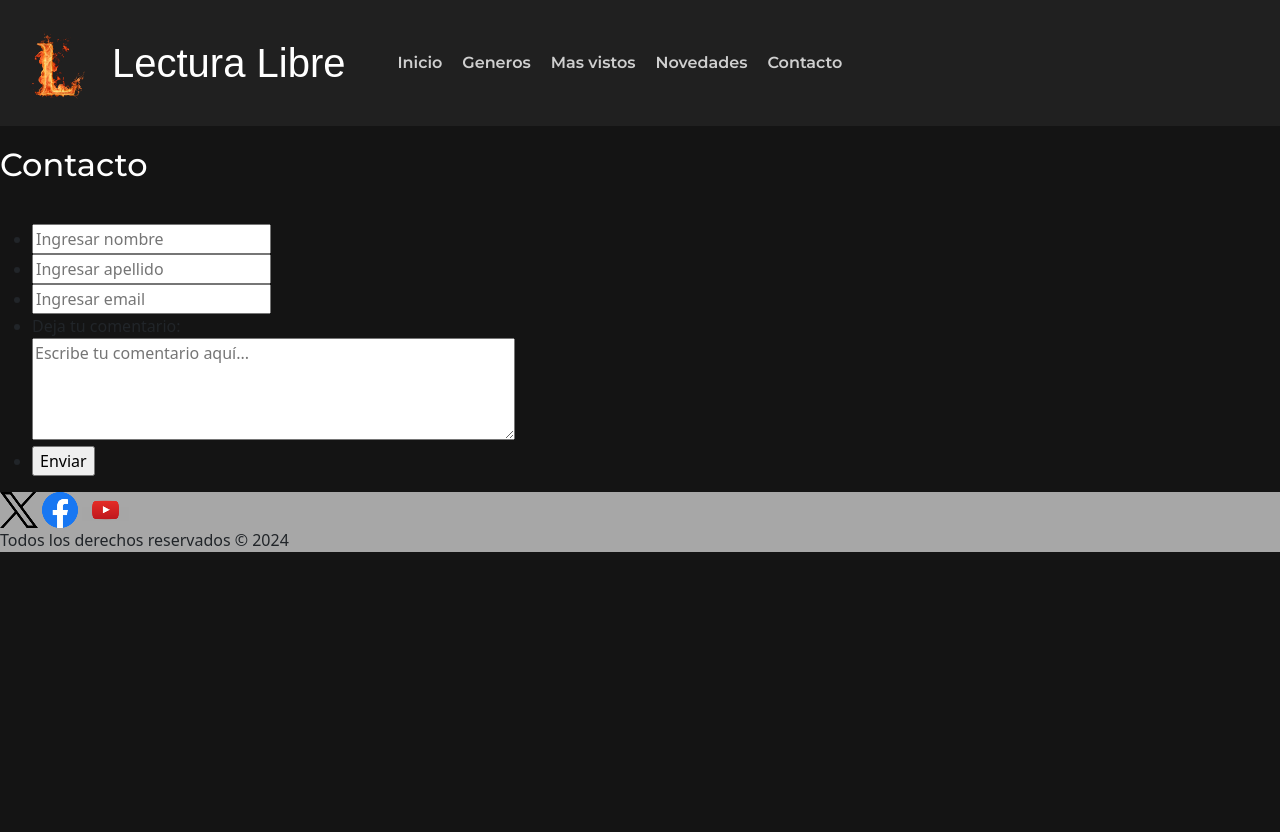
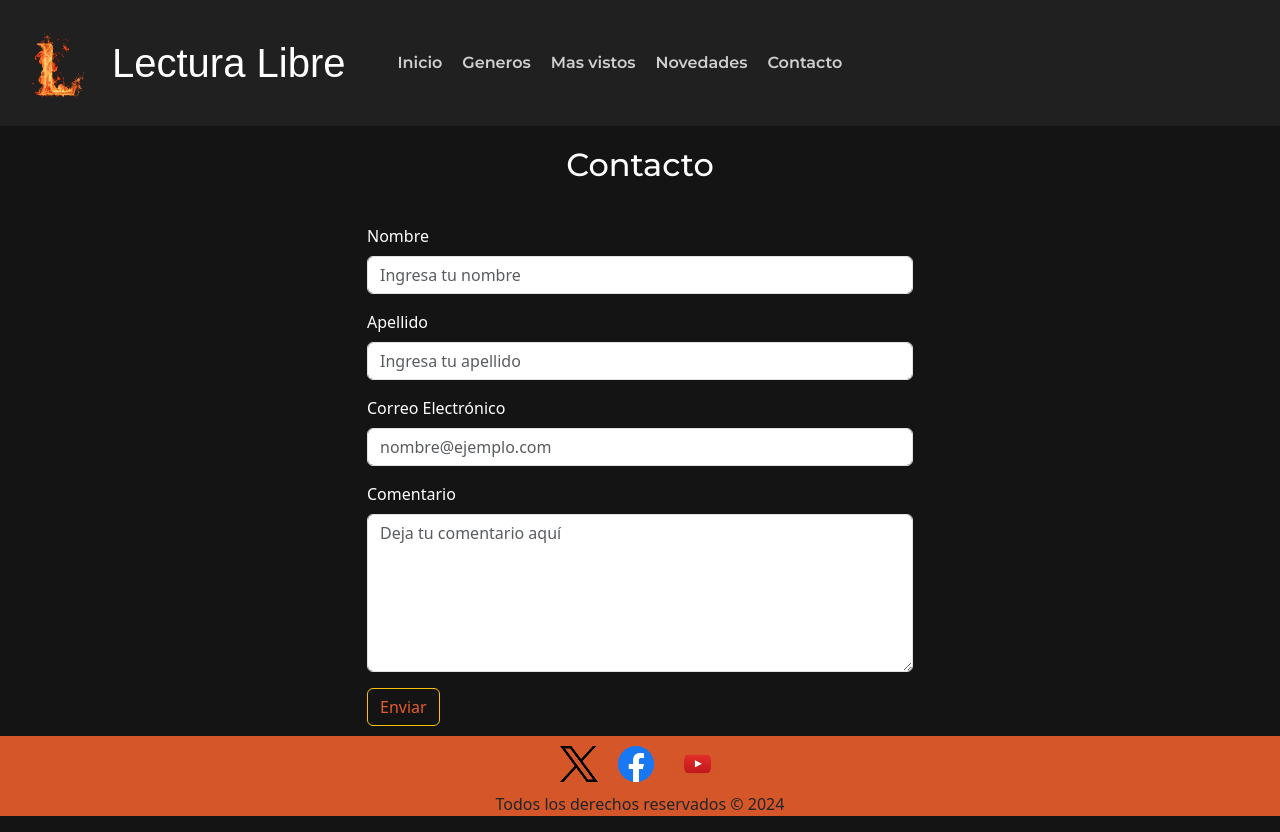
Before and after one commit to matiabraham/lecturalibre, a plain HTML site: page pages/contacto.html in a window 1280 px wide. Before the commit the page ends 800 px from the top, so only its background shows below. Drawn offline with nearby package versions, Linux system fonts and the light colour scheme; a web font is replaced by a local one.

Commit message:
rehice form en contacto, modifique footer

```diff
--- a/css/styles.css
+++ b/css/styles.css
@@ -198,8 +198,8 @@ a:hover {
 /*NOVEDADES*/
 
 .section-novedades img {
-    height: 400px;
-    width: 400px;
+    height: 300px;
+    width: 300px;
     margin: 10px;
 }
 
@@ -220,12 +220,27 @@ a:hover {
     margin: 0px 10px 0px 10px;
 }
 
+/*CONTACTO*/
+
+.contacto button {
+    color: #e65d2b;
+    margin-bottom: 10px;
+}
+
+.contacto label {
+    color: white;
+}
 /*FOOTER*/
 
 footer {
-    background-color: rgba(255, 255, 255, 0.623);
+    background-color: #e65d2bea;
+    height: 80px;
 }
 
+footer a {
+    margin: 10px;
+
+}
 /*MEDIA*/
 
 @media (max-width: 1376px) {
--- a/pages/contacto.html
+++ b/pages/contacto.html
@@ -32,28 +32,42 @@
         </nav>
     </header>
     <main>
-        <section>
-            <h2 class="h2-titulos">Contacto</h2>
-            <form method="post">
-                <ul>
-                    <li><input type="text" name="nombre" placeholder="Ingresar nombre" required></li>
-                    <li><input type="text" name="apellido" placeholder="Ingresar apellido" required></li>
-                    <li><input type="email" name="email" placeholder="Ingresar email" required></li>
-                    <li>
-                        <label for="comment">Deja tu comentario:</label><br>
-                        <textarea id="comment" name="comment" rows="4" cols="50" placeholder="Escribe tu comentario aquí..."></textarea>
-                    </li>
-                    <li><input type="submit" value="Enviar"></li>
-                </ul>
+        <h2 class="h2-titulos text-center">Contacto</h2>
+        <div class=" contacto container">
+            <div class="row justify-content-center">
+                <div class="col-md-6">
+                    <form>
+                        <div class="mb-3">
+                            <label for="nombre" class="form-label">Nombre</label>
+                            <input type="text" class="form-control" id="nombre" placeholder="Ingresa tu nombre">
+                        </div>
+                <div class="mb-3">
+                    <label for="apellido" class="form-label">Apellido</label>
+                    <input type="text" class="form-control" id="apellido" placeholder="Ingresa tu apellido">
+                </div>
+                <div class="mb-3">
+                    <label for="email" class="form-label">Correo Electrónico</label>
+                    <input type="email" class="form-control" id="email" placeholder="nombre@ejemplo.com">
+                </div>
+                <div class="mb-3">
+                    <label for="comentario" class="form-label">Comentario</label>
+                    <textarea class="form-control" id="comentario" rows="6" placeholder="Deja tu comentario aquí"></textarea>
+                </div>
+                    <button type="submit" class="btn btn-outline-warning">Enviar</button>
                     </form>
-        </section>
-
+                </div>
+            </div>
+        </div>
     </main>
     <footer>
+        <div class=" iconos-footer d-flex justify-content-center">
             <a href="https://www.Twitter.com" target="_blank"><img src="../assets/twitterlogo.png" alt="twitter logo"></a>
             <a href="https://www.facebook.com" target="_blank"><img src="../assets/facebooklogo.png" alt="facebook logo"></a>
             <a href="https://www.youtube.com" target="_blank"><img src="../assets/youtubelogo.png" alt="youtube logo"></a>
+        </div>
+        <div class="d-flex justify-content-center">
             <p>Todos los derechos reservados &copy; 2024</p>
+        </div>
     </footer>
     <script src="https://cdn.jsdelivr.net/npm/bootstrap@5.3.3/dist/js/bootstrap.bundle.min.js" integrity="sha384-YvpcrYf0tY3lHB60NNkmXc5s9fDVZLESaAA55NDzOxhy9GkcIdslK1eN7N6jIeHz" crossorigin="anonymous"></script>
 </body>
```
Also changed, not shown: index.html (+3 -1 lines), pages/generos.html (+4 -0 lines), pages/mas_vistos.html (+9 -5 lines), pages/novedades.html (+12 -8 lines). Lines whose indentation alone changed are shown as unchanged.
